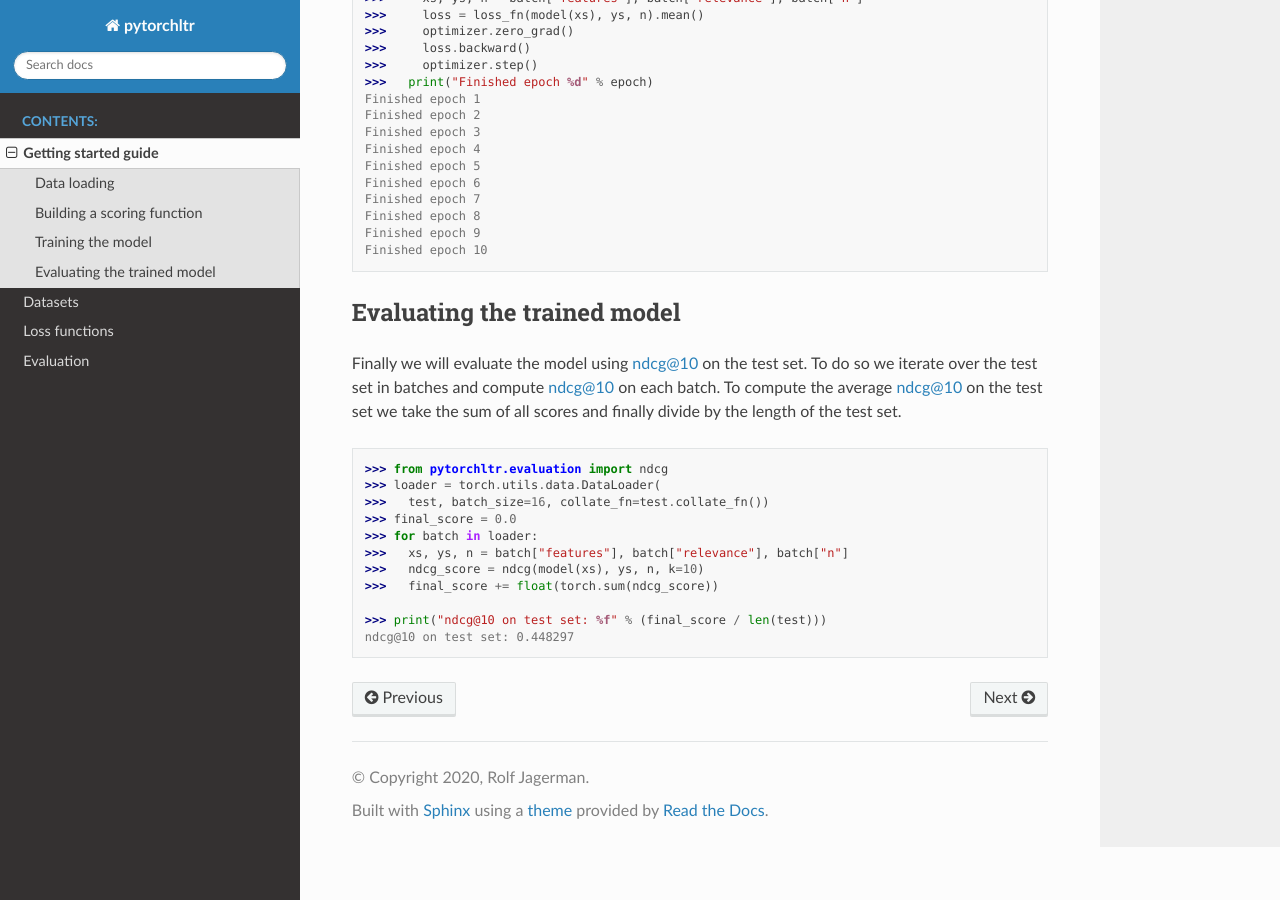
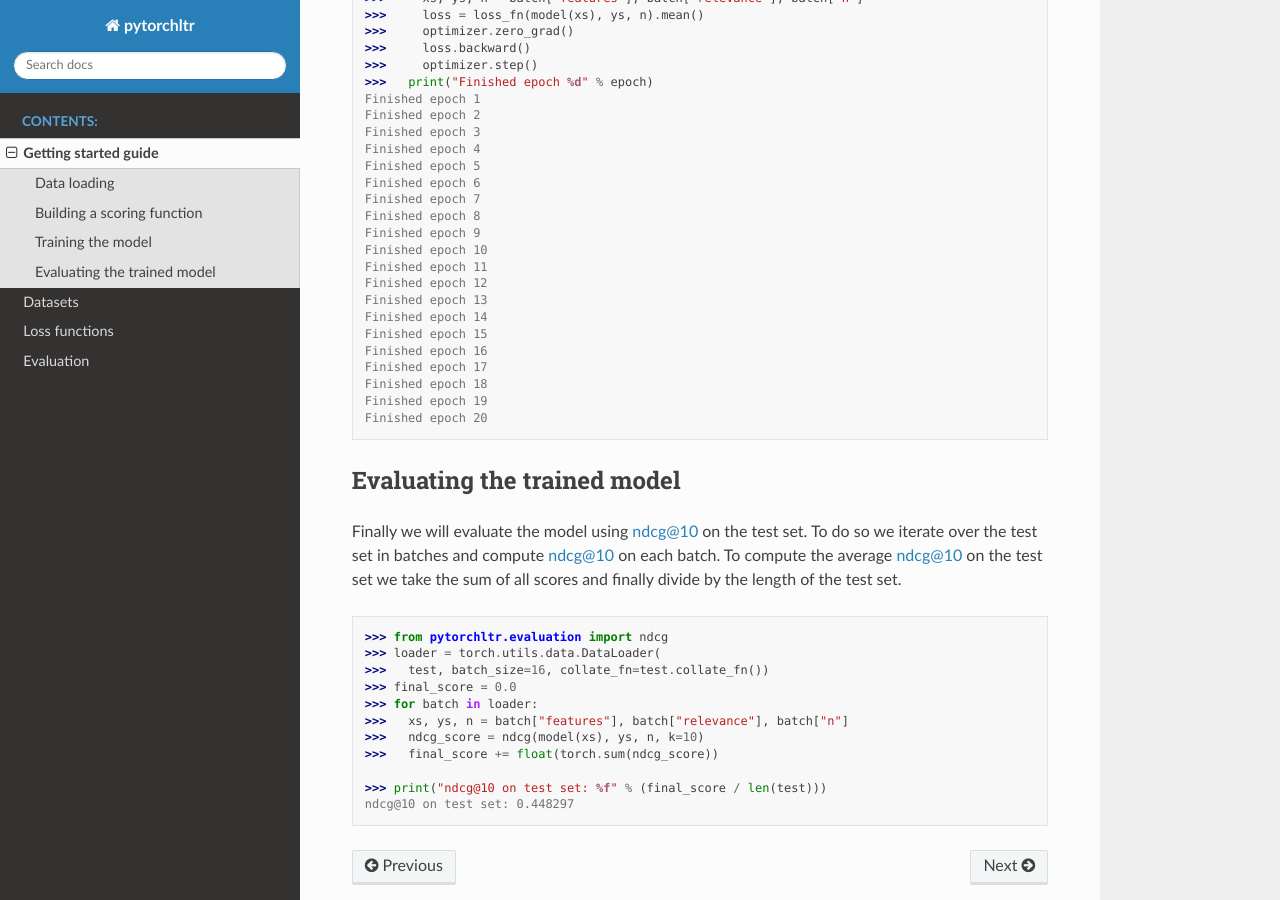
Before and after one commit to rjagerman/pytorchltr, a Sphinx documentation site: the page built from docs/source/getting-started.rst, in a window 1280 px wide and 900 px high, scrolled down 1547 px. Built offline with Sphinx 7.4.7 and the Read the Docs theme 2.0.0, drawn with Linux system fonts in a browser that asks for light colours.

Commit message:
Update docs to handle type annotations

```diff
--- a/dev-requirements.txt
+++ b/dev-requirements.txt
@@ -37,8 +37,9 @@
 requests==2.23.0          # via sphinx
 six==1.14.0               # via latexcodec, packaging, pybtex, pybtex-docutils
 snowballstemmer==2.0.0    # via sphinx
+sphinx-autodoc-typehints==1.11.0  # via -r dev-requirements.in
 sphinx-rtd-theme==0.5.0   # via -r dev-requirements.in
-sphinx==3.0.3             # via -r dev-requirements.in, sphinx-rtd-theme, sphinxcontrib-bibtex
+sphinx==3.0.3             # via -r dev-requirements.in, sphinx-autodoc-typehints, sphinx-rtd-theme, sphinxcontrib-bibtex
 sphinxcontrib-applehelp==1.0.2  # via sphinx
 sphinxcontrib-bibtex==1.0.0  # via -r dev-requirements.in
 sphinxcontrib-devhelp==1.0.2  # via sphinx
--- a/docs/source/conf.py
+++ b/docs/source/conf.py
@@ -39,6 +39,7 @@
     'sphinx.ext.napoleon',
     'sphinx_rtd_theme',
     'sphinxcontrib.bibtex',
+    'sphinx_autodoc_typehints',
 ]
 
 # Add any paths that contain templates here, relative to this directory.
--- a/docs/source/getting-started.rst
+++ b/docs/source/getting-started.rst
@@ -93,6 +93,16 @@
     Finished epoch 8
     Finished epoch 9
     Finished epoch 10
+    Finished epoch 11
+    Finished epoch 12
+    Finished epoch 13
+    Finished epoch 14
+    Finished epoch 15
+    Finished epoch 16
+    Finished epoch 17
+    Finished epoch 18
+    Finished epoch 19
+    Finished epoch 20
 
 Evaluating the trained model
 ----------------------------
```
Also changed, not shown: 1 other file.
